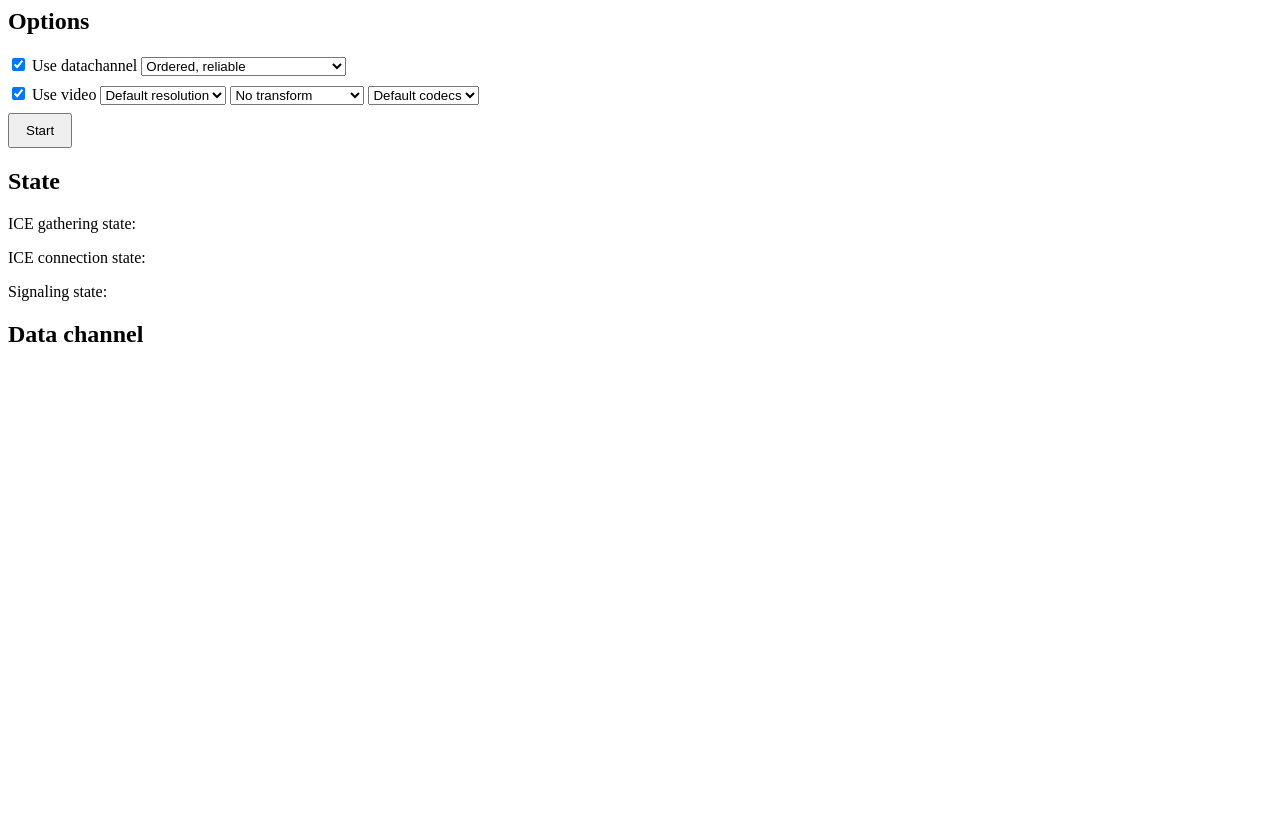
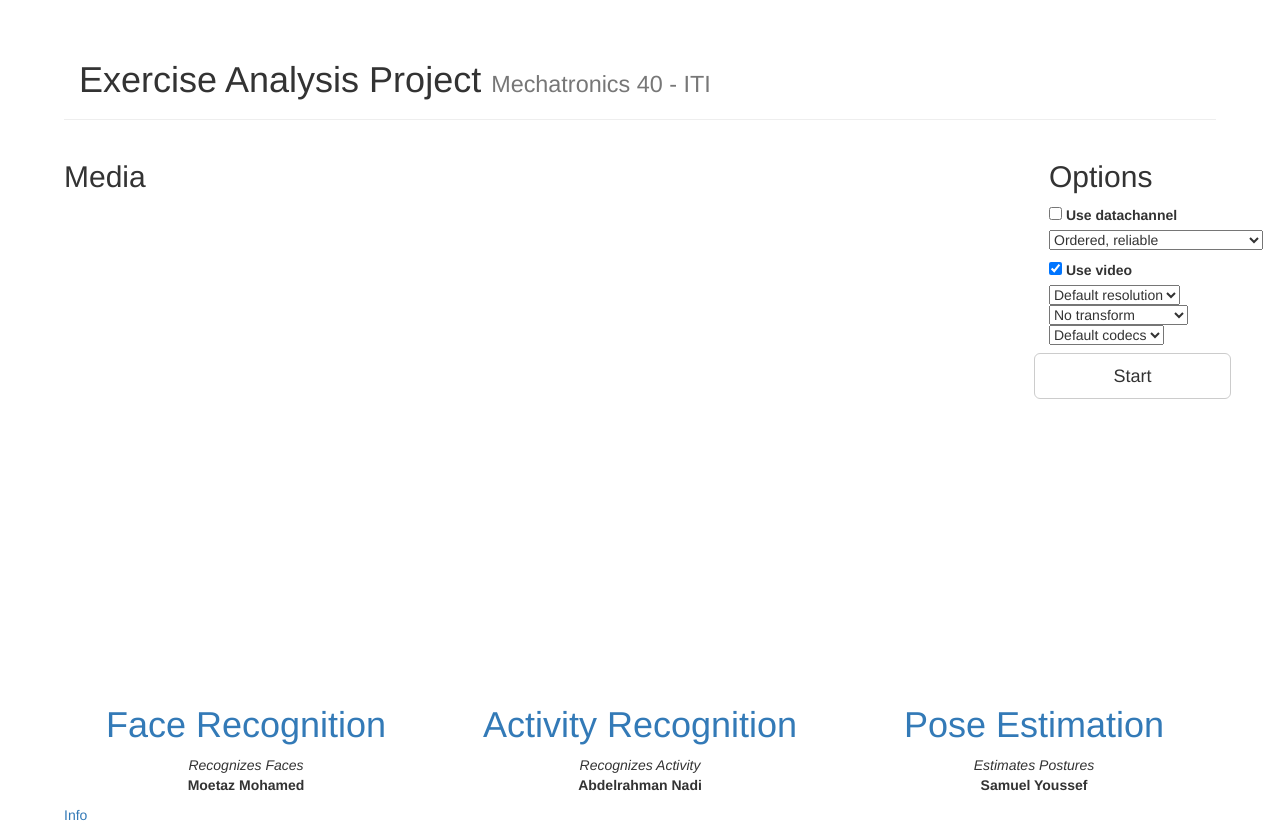
Before and after one commit to ITI-Mechatronics-40/motion-project-interface, a plain HTML site: page index.html in a window 1280 px wide. Before the commit the page ends 800 px from the top, so only its background shows below. Drawn offline with nearby package versions, Linux system fonts and the light colour scheme.

Commit message:
Clean the interface

```diff
--- a/index.html
+++ b/index.html
@@ -1,9 +1,22 @@
+<!DOCTYPE html>
 <html>
 <head>
-    <meta charset="UTF-8"/>
-    <meta name="viewport" content="width=device-width, initial-scale=1.0" />
+    <meta charset="utf-8"/>
+    <meta name="viewport" content="width=device-width, initial-scale=1">
+    <link rel="stylesheet" href="https://maxcdn.bootstrapcdn.com/bootstrap/3.4.1/css/bootstrap.min.css">
+    <script src="https://ajax.googleapis.com/ajax/libs/jquery/3.4.1/jquery.min.js"></script>
+    <script src="https://maxcdn.bootstrapcdn.com/bootstrap/3.4.1/js/bootstrap.min.js"></script>
+    <!-- <meta charset="UTF-8"/> -->
+<!--     <meta name="viewport" content="width=device-width, initial-scale=1.0" /> -->
     <title>WebRTC demo</title>
     <style>
+       body {
+            padding: 0 5%;
+        }
+        .bg-1 {
+            background-color: #4e4eff; /* Green */
+            color: #ffffff;
+        }
         button {
             padding: 8px 16px;
         }
@@ -28,11 +41,29 @@
 </head>
 <body>
 
+<div class="page-header container-fluid">
+  <h1>Exercise Analysis Project <small>Mechatronics 40 - ITI</small></h1>
+</div>
+
+
+<div class="row">
+
+    <div  class="col-sm-10">
+        <div class="row container-fluid">
+            <div id="media" class="img-rounded" style="display: block">
+                <h2>Media</h2>
+
+                <audio id="audio" autoplay="true"></audio>
+                <video id="video" autoplay="true" playsinline="true"></video>
+            </div>
+        </div>
+    </div>
+    <div class="col-sm-2">
         <h2>Options</h2>
         <div class="option">
-    <input id="use-datachannel" checked="checked" type="checkbox"/>
+            <input id="use-datachannel" type="checkbox"/>
             <label for="use-datachannel">Use datachannel</label>
-    <select id="datachannel-parameters">
+            <select class="opts" id="datachannel-parameters">
                 <option value='{"ordered": true}'>Ordered, reliable</option>
                 <option value='{"ordered": false, "maxRetransmits": 0}'>Unordered, no retransmissions</option>
                 <option value='{"ordered": false, "maxPacketLifetime": 500}'>Unordered, 500ms lifetime</option>
@@ -61,10 +92,57 @@
                 <option value="H264/90000">H264</option>
             </select>
         </div>
+        <div class="row align-self-end">
+            <a href="#" class="btn btn-default btn-lg btn-block" id="start" onclick="start()">Start</a>
+            <a href="#" class="btn btn-default btn-lg btn-block" id="stop" style="display: none" onclick="stop()">Stop</a>
+            <!-- <button id="start" class="btn btn-large btn-block" onclick="start()">Start</button> -->
+            <!-- <button id="stop" class="btn btn-large btn-block" style="display: none" onclick="stop()">Stop</button> -->
+        </div>
+    </div>
 
-<button id="start" onclick="start()">Start</button>
-<button id="stop" style="display: none" onclick="stop()">Stop</button>
+</div>
 
+<div class="row text-center">
+    <!-- <div class="col-sm-1"></div> -->
+    <div class="col-sm-4">
+        <!-- <div class="container"> -->
+          <!-- <div class="jumbotron"> -->
+            <h1><a href="https://gitlab.com/mo3tz/itiintake40-facerecognition">Face Recognition</a></h1>
+            <p><i>Recognizes Faces</i><br>
+                <b>Moetaz Mohamed</b>
+            </p>
+          <!-- </div> -->
+          <!-- <p>This is some text.</p> -->
+          <!-- <p>This is another text.</p> -->
+        <!-- </div> -->
+
+    </div>
+    <!-- <div class="col-sm-1"></div> -->
+    <div class="col-sm-4">
+          <!-- <div class="jumbotron"> -->
+            <h1><a href="https://github.com/AbdurrahmanNadi/activity_recognition_web_service">Activity Recognition</a></h1>
+            <p><i>Recognizes Activity</i><br>
+                <b>Abdelrahman Nadi</b>
+            </p>
+          <!-- </div> -->
+
+    </div>
+    <!-- <div class="col-sm-1"></div> -->
+    <div class="col-sm-4">
+          <!-- <div class="jumbotron"> -->
+            <h1><a href="https://github.com/samuelmyoussef/pose_estimation_cpu">Pose Estimation</a></h1>
+            <p><i>Estimates Postures</i><br>
+                <b>Samuel Youssef</b>
+            </p>
+          <!-- </div> -->
+
+    </div>
+
+</div>
+
+ <a data-toggle="collapse" href="#log">Info</a>
+
+<div id="log" class="collapse">
     <h2>State</h2>
     <p>
         ICE gathering state: <span id="ice-gathering-state"></span>
@@ -76,15 +154,10 @@
         Signaling state: <span id="signaling-state"></span>
     </p>
 
-<div id="media" style="display: none">
-    <h2>Media</h2>
-
-    <audio id="audio" autoplay="true"></audio>
-    <video id="video" autoplay="true" playsinline="true"></video>
-</div>
 
     <h2>Data channel</h2>
     <pre id="data-channel" style="height: 200px;"></pre>
+</div>
 
 <script src="client.js"></script>
 </body>
```
Lines whose indentation alone changed are shown as unchanged.
